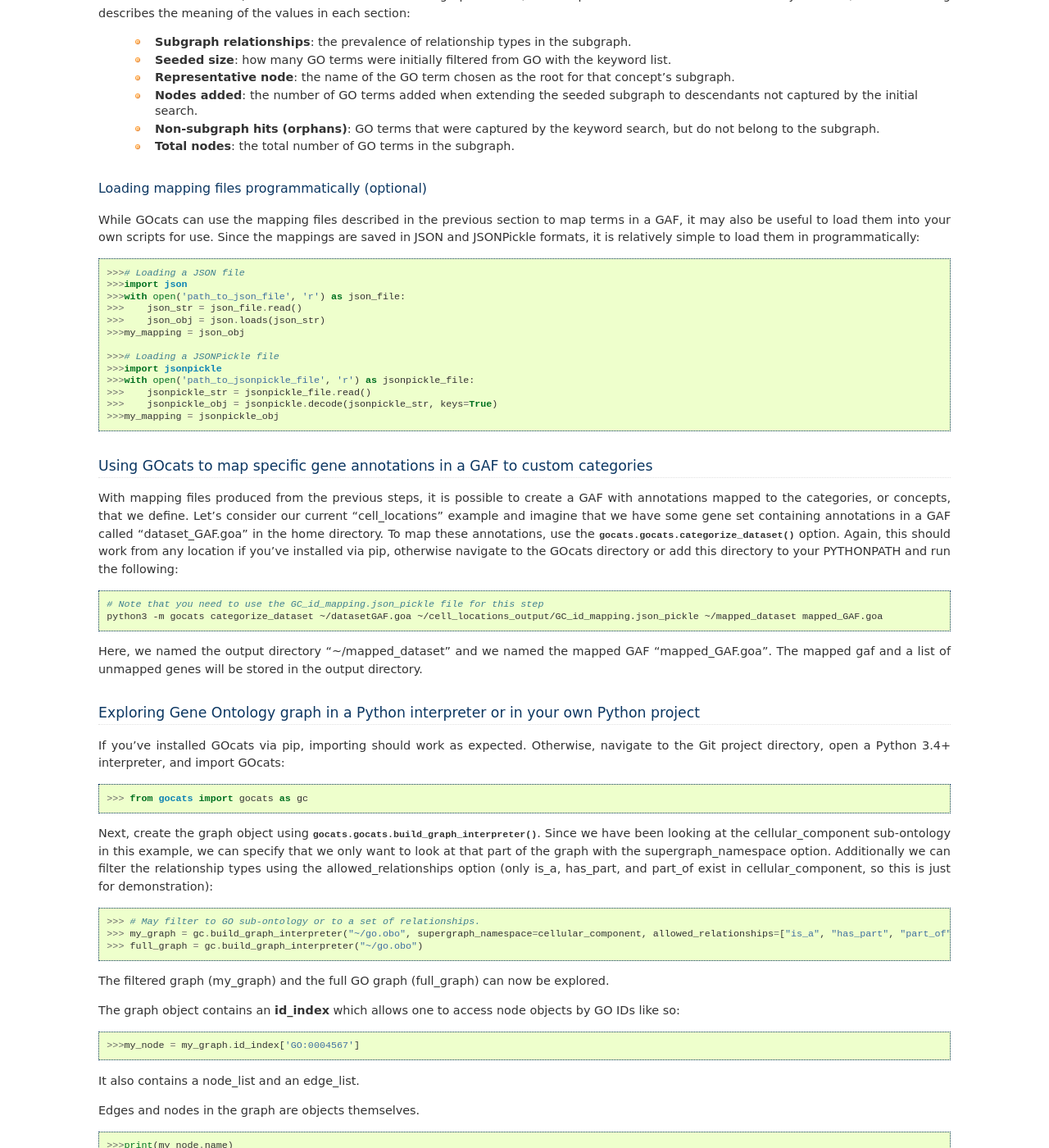
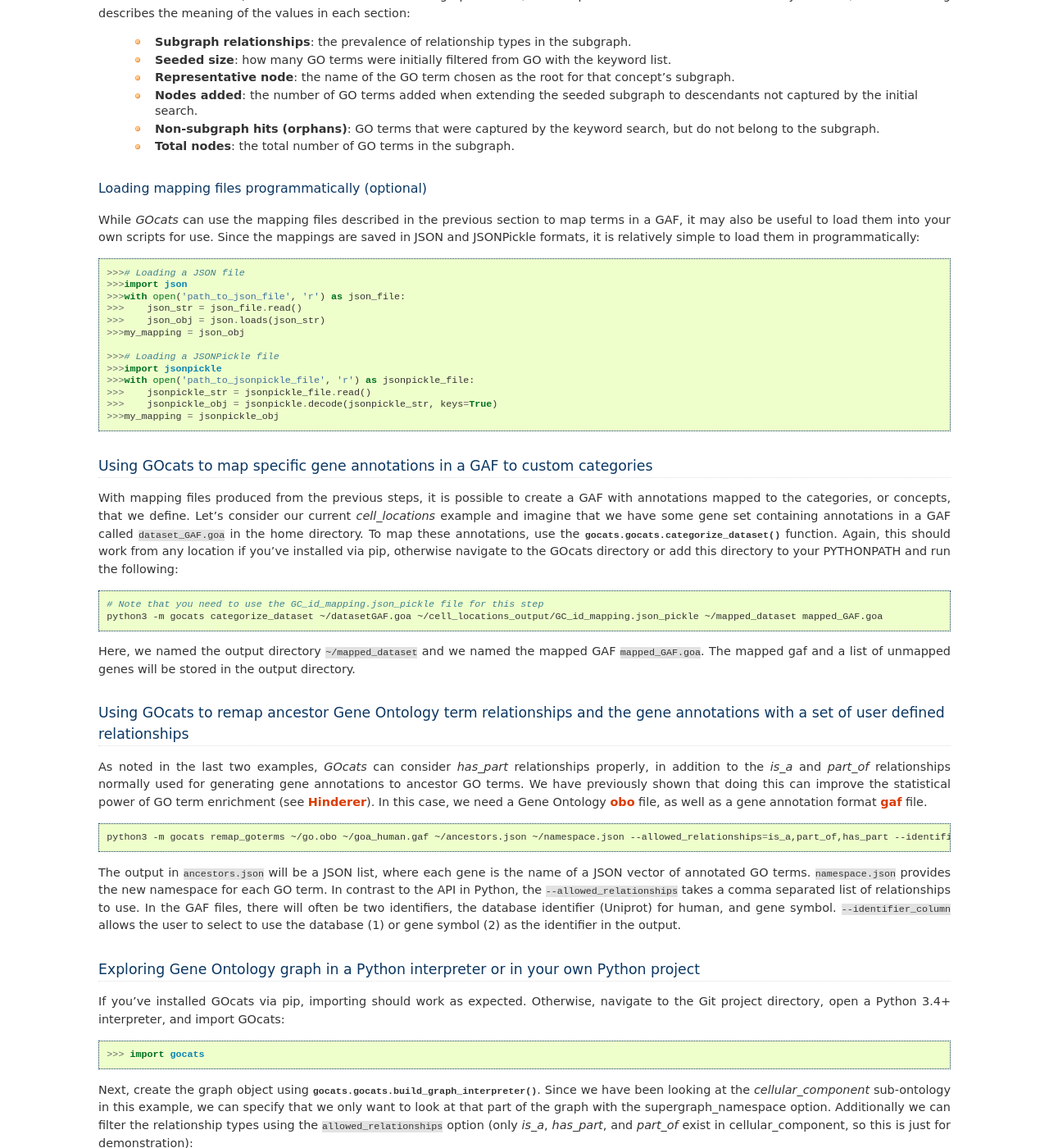
Before and after one commit to MoseleyBioinformaticsLab/GOcats, a Sphinx documentation site: the page built from doc/tutorial.rst, in a window 1280 px wide and 1400 px high, scrolled down 2014 px. Shown: the whole window at 82% size. Built offline with Sphinx 7.4.7, drawn with Linux system fonts in a browser that asks for light colours; formulas are drawn with MathJax 3; some of the changed text lies outside the part shown.

Commit message:
updating docs, minor version bump to make API users aware

```diff
--- a/doc/tutorial.rst
+++ b/doc/tutorial.rst
@@ -58,37 +58,36 @@
    | cytoskeleton | cytoskeleton;cytoskeletal                |
    +--------------+------------------------------------------+
 
-We'll imagine this file is located in the home directory and is called "cell_locations.csv."
+We'll imagine this file is located in the home directory and is called ``cell_locations.csv.``
 
 Download the Gene Ontology .obo file
 ------------------------------------
 
-The go.obo file is available here: http://www.geneontology.org/page/download-ontology. Be sure to download the
-.obo-formatted version. All releases of GO in this format as of Jan 2015 have been verified to be compatible with
-GOcats. We'll assume this database file is located in the home directory and is called "go.obo."
+The ``go.obo`` file is available here: http://www.geneontology.org/page/download-ontology.
+Be sure to download the .obo-formatted version.
+All releases of GO in this format as of Jan 2015 have been verified to be compatible with `GOcats`.
+We'll assume this database file is located in the home directory and is called ``go.obo.``
 
 Extract subgraphs and create concept mappings
 ---------------------------------------------
 
-This is where GOcats does the heavy lifting. We'll assume GOcats was already installed via pip or the repository was
-already cloned into the home directory (refer to :doc:`guide` for instructions on how to install GOcats). We can now use
-Python to run the :func:`gocats.gocats.create_subgraphs` function. We can also specify that we only want to parse the
-"cellular_component" sub-ontology of GO (the "supergraph namespace"), since we are only interested in concepts of this
-type. Although it is redundant, we can also play it safe and limit subgraph creation to only consider terms listed in
-"cellular_component" as well (the "subgraph namespace"). Run the following if you hav installed via pip (if running from
-the Git repository navigate to the GOcats directory or add this directory to your PYTHONPATH beforehand).
+This is where `GOcats` does the heavy lifting.
+We'll assume `GOcats` was already installed via pip or the repository was already cloned into the home directory (refer to :doc:`guide` for instructions on how to install `GOcats`).
+We can now use Python to run the :func:`gocats.gocats.create_subgraphs` function.
+We can also specify that we only want to parse the *cellular_component* sub-ontology of GO (the ``supergraph_namespace``), since we are only interested in concepts of this type.
+Although it is redundant, we can also play it safe and limit subgraph creation to only consider terms listed in *cellular_component* as well (the ``subgraph_namespace``).
+Run the following if you hav installed via pip (if running from the Git repository navigate to the `GOcats` directory or add this directory to your PYTHONPATH beforehand).
 
    .. code:: bash
 
       python3 -m gocats create_subgraphs ~/go.obo ~/cell_locations.csv ~/cell_locations_output --supergraph_namespace=cellular_component --subgraph_namespace=cellular_component
 
-The results will be output to ~/cell_locations_output.
+The results will be output to ``~/cell_locations_output``.
 
 Let's look at the output files
 ------------------------------
 
-In the output directory (i.e. ~/cell_locations_output) we can see several files. The following table describes what
-can be found in each:
+In the output directory (i.e. ``~/cell_locations_output``) we can see several files. The following table describes what can be found in each:
 
    +--------------------------------+---------------------------------------------------------------------------------------------------+
    |          File Name             |                                       Description                                                 |
@@ -108,13 +107,12 @@
    | subgraph_report.txt            | A summary of the subgraphs extracted for mapping. See below for more details.                     |
    +--------------+-----------------+---------------------------------------------------------------------------------------------------+
 
-We can look in subgraph_report.txt to get an overview of what our subgraphs contain, how they were constructed, and how
-they compare to the overall GO graph.
+We can look in subgraph_report.txt to get an overview of what our subgraphs contain, how they were constructed, and how they compare to the overall GO graph.
 
 **subgraph_report.txt**
 
 The first few lines give an overview of the subgraphs and supergraph (which is the full GO graph, unless a
-supergraph_namespace filter was used). In our example case, the supergraph is the cellular_component ontology of GO.
+supergraph_namespace filter was used). In our example case, the supergraph is the *cellular_component* ontology of GO.
 
 In each divided section, the first line indicates the subgraph name (the one provided from column 1 in the keyword file)
 . The following describes the meaning of the values in each section:
@@ -131,9 +129,8 @@
 Loading mapping files programmatically (optional)
 -------------------------------------------------
 
-While GOcats can use the mapping files described in the previous section to map terms in a GAF, it may also be useful to
-load them into your own scripts for use. Since the mappings are saved in JSON and JSONPickle formats, it is relatively
-simple to load them in programmatically:
+While `GOcats` can use the mapping files described in the previous section to map terms in a GAF, it may also be useful to load them into your own scripts for use.
+Since the mappings are saved in JSON and JSONPickle formats, it is relatively simple to load them in programmatically:
 
 .. code:: Python
 
@@ -154,19 +151,34 @@
 Using GOcats to map specific gene annotations in a GAF to custom categories
 ~~~~~~~~~~~~~~~~~~~~~~~~~~~~~~~~~~~~~~~~~~~~~~~~~~~~~~~~~~~~~~~~~~~~~~~~~~~
 
-With mapping files produced from the previous steps, it is possible to create a GAF with annotations mapped to the
-categories, or concepts, that we define. Let's consider our current "cell_locations" example and imagine that we have
-some gene set containing annotations in a GAF called "dataset_GAF.goa" in the home directory. To map these annotations,
-use the :func:`gocats.gocats.categorize_dataset` option. Again, this should work from any location if you've installed
-via pip, otherwise navigate to the GOcats directory or add this directory to your PYTHONPATH and run the following:
+With mapping files produced from the previous steps, it is possible to create a GAF with annotations mapped to the categories, or concepts, that we define.
+Let's consider our current *cell_locations* example and imagine that we have some gene set containing annotations in a GAF called ``dataset_GAF.goa`` in the home directory.
+To map these annotations, use the :func:`gocats.gocats.categorize_dataset` function.
+Again, this should work from any location if you've installed via pip, otherwise navigate to the GOcats directory or add this directory to your PYTHONPATH and run the following:
 
 .. code:: bash
 
    # Note that you need to use the GC_id_mapping.json_pickle file for this step
    python3 -m gocats categorize_dataset ~/datasetGAF.goa ~/cell_locations_output/GC_id_mapping.json_pickle ~/mapped_dataset mapped_GAF.goa
 
-Here, we named the output directory "~/mapped_dataset" and we named the mapped GAF "mapped_GAF.goa". The mapped gaf and
-a list of unmapped genes will be stored in the output directory.
+Here, we named the output directory ``~/mapped_dataset`` and we named the mapped GAF ``mapped_GAF.goa``.
+The mapped gaf and a list of unmapped genes will be stored in the output directory.
+
+Using GOcats to remap ancestor Gene Ontology term relationships and the gene annotations with a set of user defined relationships
+~~~~~~~~~~~~~~~~~~~~~~~~~~~~~~~~~~~~~~~~~~~~~~~~~~~~~~~~~~~~~~~~~~~~~~~~~~~~~~~~~~~~~~~~~~~~~~~~~~~~~~~~~~~~~~~~~~~~~~~~~~~~~~~~~
+
+As noted in the last two examples, `GOcats` can consider *has_part* relationships properly, in addition to the *is_a* and *part_of* relationships normally used for generating gene annotations to ancestor GO terms.
+We have previously shown that doing this can improve the statistical power of GO term enrichment (see Hinderer_).
+In this case, we need a Gene Ontology obo_ file, as well as a gene annotation format gaf_ file.
+
+.. code:: bash
+
+   python3 -m gocats remap_goterms ~/go.obo ~/goa_human.gaf ~/ancestors.json ~/namespace.json --allowed_relationships=is_a,part_of,has_part --identifier_column=1
+
+The output in ``ancestors.json`` will be a JSON list, where each gene is the name of a JSON vector of annotated GO terms. ``namespace.json`` provides the new namespace for each GO term.
+In contrast to the API in Python, the ``--allowed_relationships`` takes a comma separated list of relationships to use.
+In the GAF files, there will often be two identifiers, the database identifier (Uniprot) for human, and gene symbol.
+``--identifier_column`` allows the user to select to use the database (1) or gene symbol (2) as the identifier in the output.
 
 Exploring Gene Ontology graph in a Python interpreter or in your own Python project
 ~~~~~~~~~~~~~~~~~~~~~~~~~~~~~~~~~~~~~~~~~~~~~~~~~~~~~~~~~~~~~~~~~~~~~~~~~~~~~~~~~~~
@@ -176,28 +188,28 @@
 
 .. code:: Python
 
-   >>> from gocats import gocats as gc
+   >>> import gocats
 
 Next, create the graph object using :func:`gocats.gocats.build_graph_interpreter`. Since we have been looking at the
-cellular_component sub-ontology in this example, we can specify that we only want to look at that part of the graph with
-the supergraph_namespace option. Additionally we can filter the relationship types using the allowed_relationships
-option (only is_a, has_part, and part_of exist in cellular_component, so this is just for demonstration):
+*cellular_component* sub-ontology in this example, we can specify that we only want to look at that part of the graph with
+the supergraph_namespace option. Additionally we can filter the relationship types using the ``allowed_relationships``
+option (only *is_a*, *has_part*, and *part_of* exist in cellular_component, so this is just for demonstration):
 
 .. code:: Python
 
    >>> # May filter to GO sub-ontology or to a set of relationships.
-   >>> my_graph = gc.build_graph_interpreter("~/go.obo", supergraph_namespace=cellular_component, allowed_relationships=["is_a", "has_part", "part_of"])
-   >>> full_graph = gc.build_graph_interpreter("~/go.obo")
+   >>> my_graph = gocats.gocats.build_graph_interpreter("~/go.obo", supergraph_namespace="cellular_component", allowed_relationships=["is_a", "has_part", "part_of"])
+   >>> full_graph = gocats.gocats.build_graph_interpreter("~/go.obo")
 
-The filtered graph (my_graph) and the full GO graph (full_graph) can now be explored.
+The filtered graph (``my_graph``) and the full GO graph (``full_graph``) can now be explored.
 
-The graph object contains an **id_index** which allows one to access node objects by GO IDs like so:
+The graph object contains an ``id_index`` which allows one to access node objects by GO IDs like so:
 
 .. code:: Python
 
    >>>my_node = my_graph.id_index['GO:0004567']
 
-It also contains a node_list and an edge_list.
+It also contains a ``node_list`` and an ``edge_list``.
 
 Edges and nodes in the graph are objects themselves.
 
@@ -244,3 +256,7 @@
 ~~~~~~~~~~~~~~~~~~~~~~~~~~~~~~~~~~~~~~~~~~~~~~~~~
 
 Coming soon!
+
+.. _obo: http://www.geneontology.org/page/download-ontology
+.. _gaf: http://current.geneontology.org/products/pages/downloads.html
+.. _Hinderer: https://doi.org/10.1371/journal.pone.0220728
--- a/gocats/_version.py
+++ b/gocats/_version.py
@@ -1,2 +1,2 @@
-__version__ = "1.1.9"
-short_version = "1.1"
+__version__ = "1.2.1"
+short_version = "1.2"
--- a/setup.py
+++ b/setup.py
@@ -20,7 +20,7 @@
     # the version across setup.py and the project code, see
     # https://packaging.python.org/en/latest/single_source_version.html
 
-    version='1.1.9',
+    version='1.2.1',
 
     description='A tool for categorizing Gene Ontology into subgraphs of user-defined emergent concepts',
     long_description=long_description,
```
Also changed, not shown: doc/guide.rst (+22 -2 lines), doc/conf.py (line endings or trailing spaces), 3 other files.
